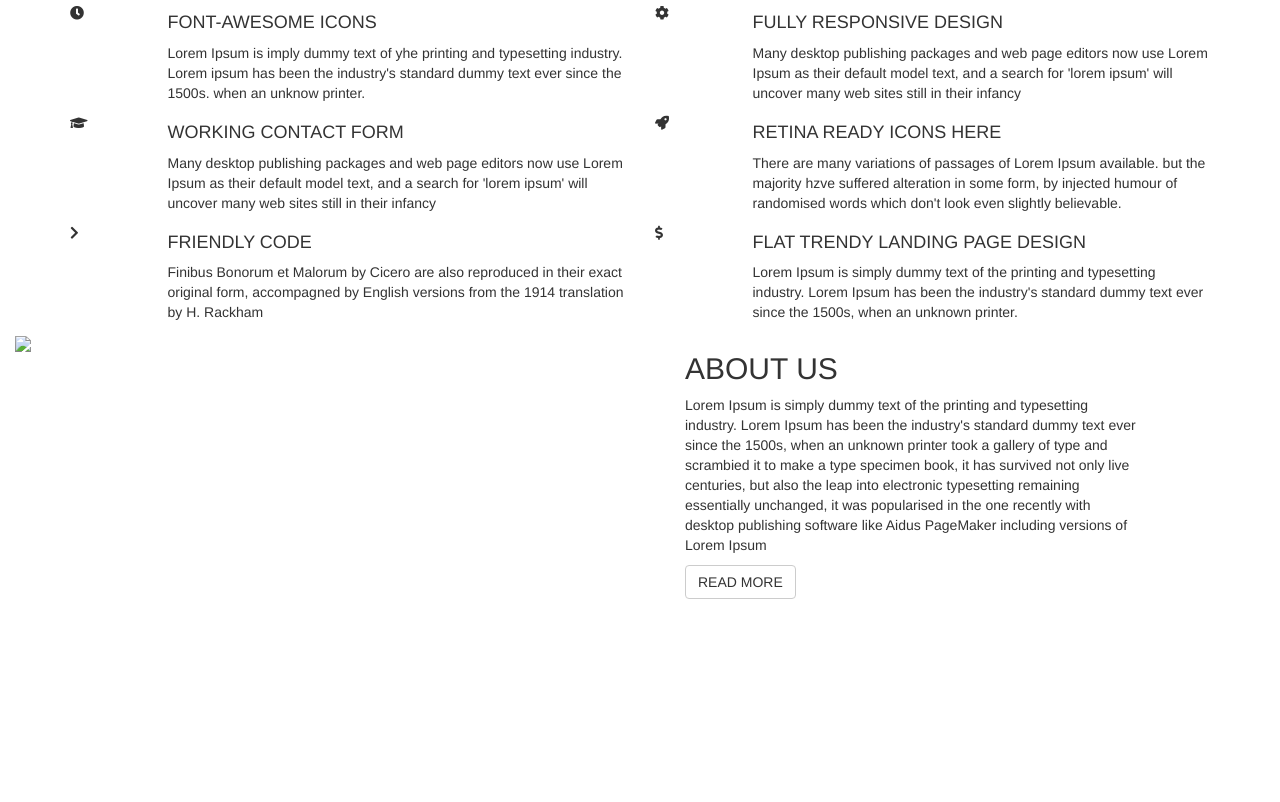
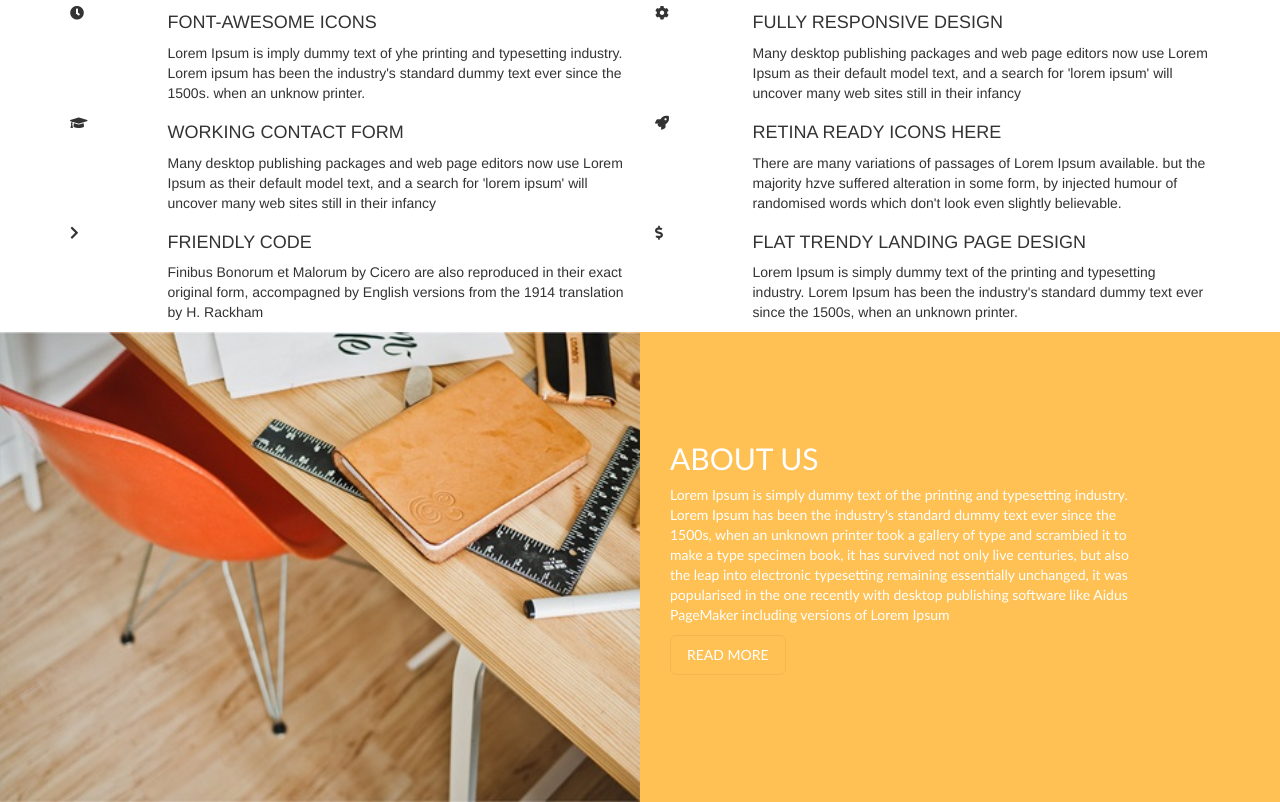
Before and after one commit to matdab78/Business-Theme, a plain HTML site: page index.html in a window 1280 px wide. Shown: the part 1066-1868 px from the top of the page. Before the commit the page ends 1665 px from the top, so only its background shows below. Drawn offline with Linux system fonts and the light colour scheme.

Commit message:
Section about us with the image and the custom style

```diff
--- a/index.html
+++ b/index.html
@@ -163,23 +163,22 @@
             </div>
         </div>
 
-        <div class="container-fluid">
-            <div class="row">
-                <div class="col-sm-6">
-                    <img src="assets/">
+        <div id="about-us" class="container-fluid">
+            <div class="grid">
+                <div>
+                    <img id="about-usImg" src="assets/images/about_us.jpg">
                 </div>
 
-                <div class="col-sm-6">
+                <div id="about-usText" class="color-white font-lato">
                     <div class="container-fluid">
                         <div class="col-xs-10">
                             <h2>ABOUT US</h2>
                             <p>Lorem Ipsum is simply dummy text of the printing and typesetting industry. Lorem Ipsum has been the industry's standard dummy text ever since the 1500s, when an unknown printer took a gallery of type and scrambied it to make a type specimen book, it has survived not only live centuries, but also the leap into electronic typesetting remaining essentially unchanged, it was popularised in the one recently with desktop publishing software like Aidus PageMaker including versions of Lorem Ipsum</p>
                             <form>
-                                <button class="btn btn-default" type="button">READ MORE</button>
+                                <button class="btn btn-default color-white" type="button">READ MORE</button>
                             </form>
                         </div>
                     </div>
-
                 </div>
             </div>
         </div>
--- a/stylesheet.css
+++ b/stylesheet.css
@@ -110,6 +110,34 @@
 	right: 102px;
 }
 
+#about-us {
+	padding: 0px;
+}
+
+.grid {
+	display: grid;
+	grid-template-columns: 1fr 1fr;
+}
+
+#about-usImg {
+	width: 100%;
+}
+
+#about-usText {
+	background-color: #ffc154;
+}
+
+#about-usText > .container-fluid {
+	padding-top: 90px;
+}
+
+#about-usText > .container-fluid > .col-xs-10 > form > button {
+	background-color: #ffc154;
+	border-radius: 6px;
+	border-color: #f2b74f;
+	padding: 9px 16px;
+}
+
 .color-white {
 	color: white;
 }
```
Also changed, not shown: assets/images/about_us.jpg (added).
